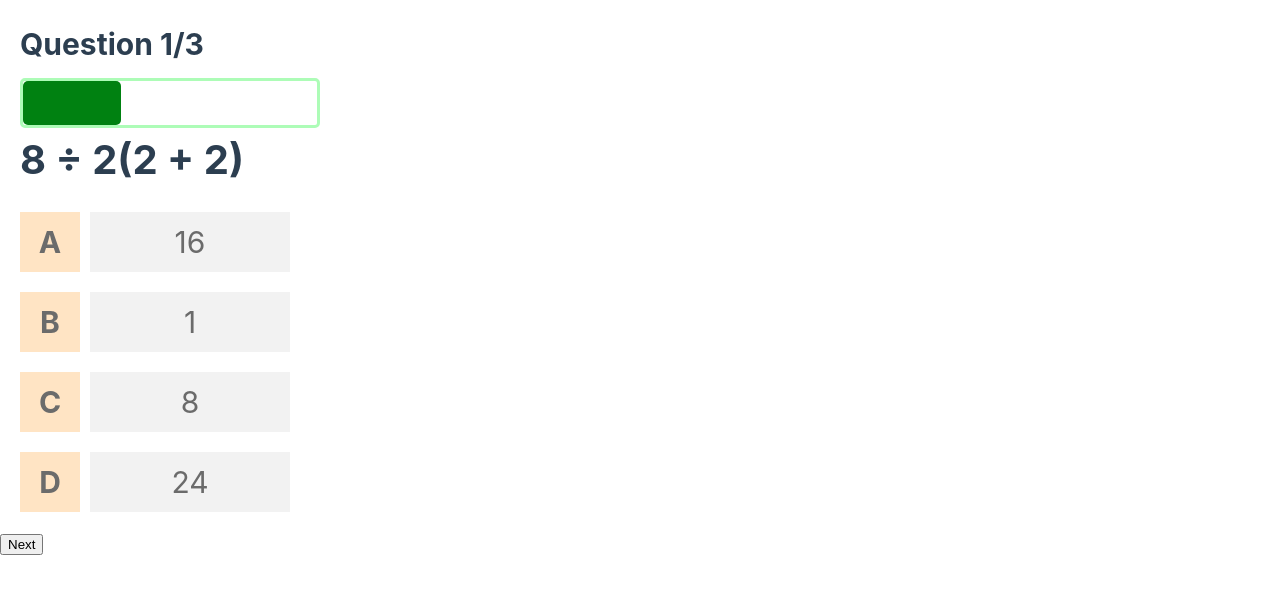
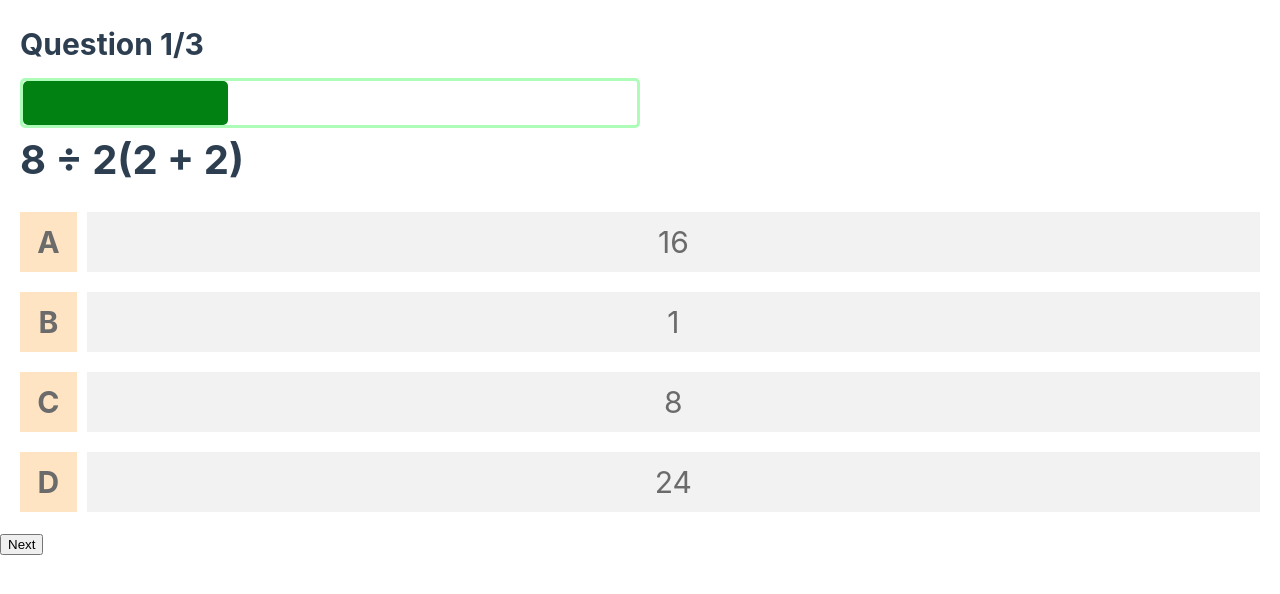
Before and after one commit to castillosdev/QuizApp, a Vue app: page /quiz/1 in a window 1280 px wide. Shown: the top 594 px of the page. Built offline with nearby package versions, Linux system fonts and the light colour scheme.

Commit message:
Update width of options in Question.vue and QuizHeader.vue

```diff
--- a/src/components/Question.vue
+++ b/src/components/Question.vue
@@ -28,7 +28,7 @@
 
     .option {
     display: flex;
-    flex-wrap: wrap;
+    width: 100%;
     margin-bottom: 20px;
     cursor: pointer;
     }
@@ -47,7 +47,7 @@
     }
 
     .option-value {
-    width: 200px;
+    width: 100%;
     height: 60px;
     color: rgb(107, 107, 107);
     background-color: #f2f2f2;
--- a/src/components/QuizHeader.vue
+++ b/src/components/QuizHeader.vue
@@ -23,7 +23,7 @@
     }
 
     .bar{
-        width: 300px;
+        width: 50%;
         height: 50px;
         border-radius: 5px;
         border: 3px solid #adfcb7;
```
